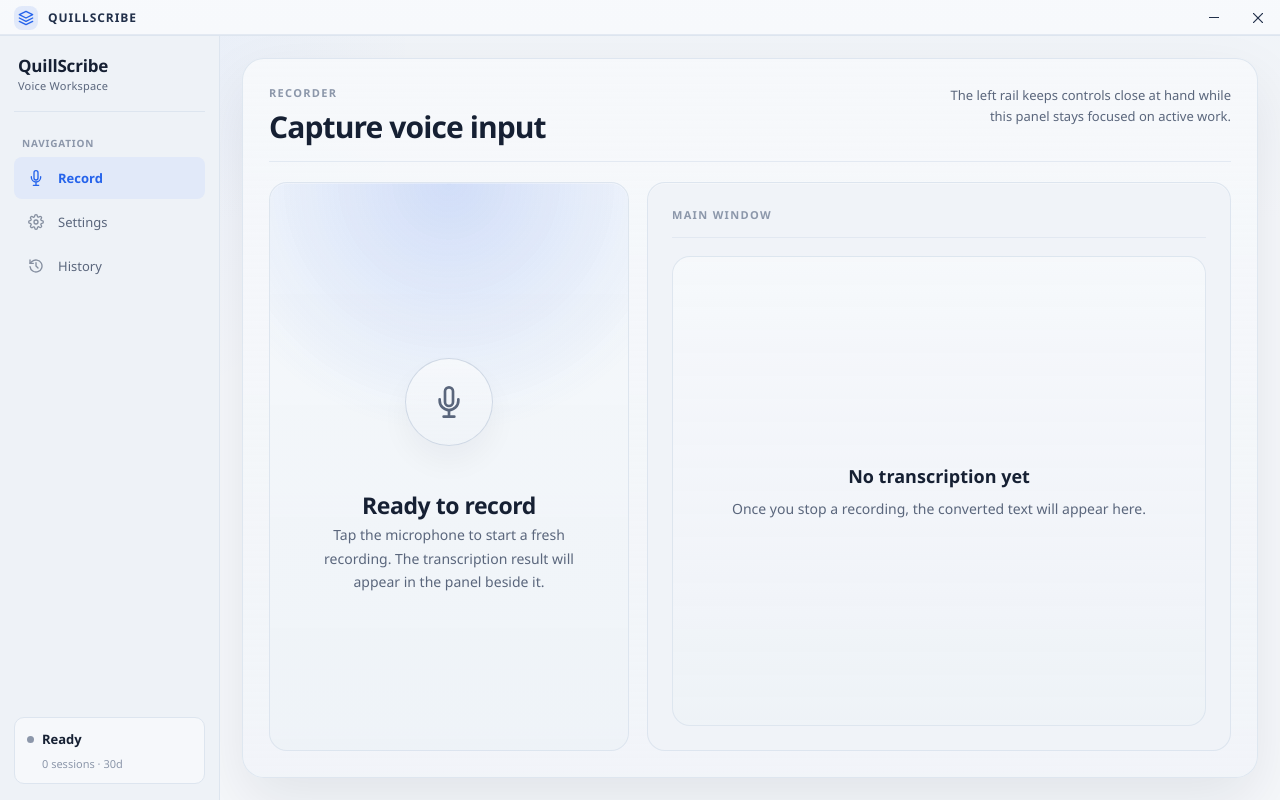
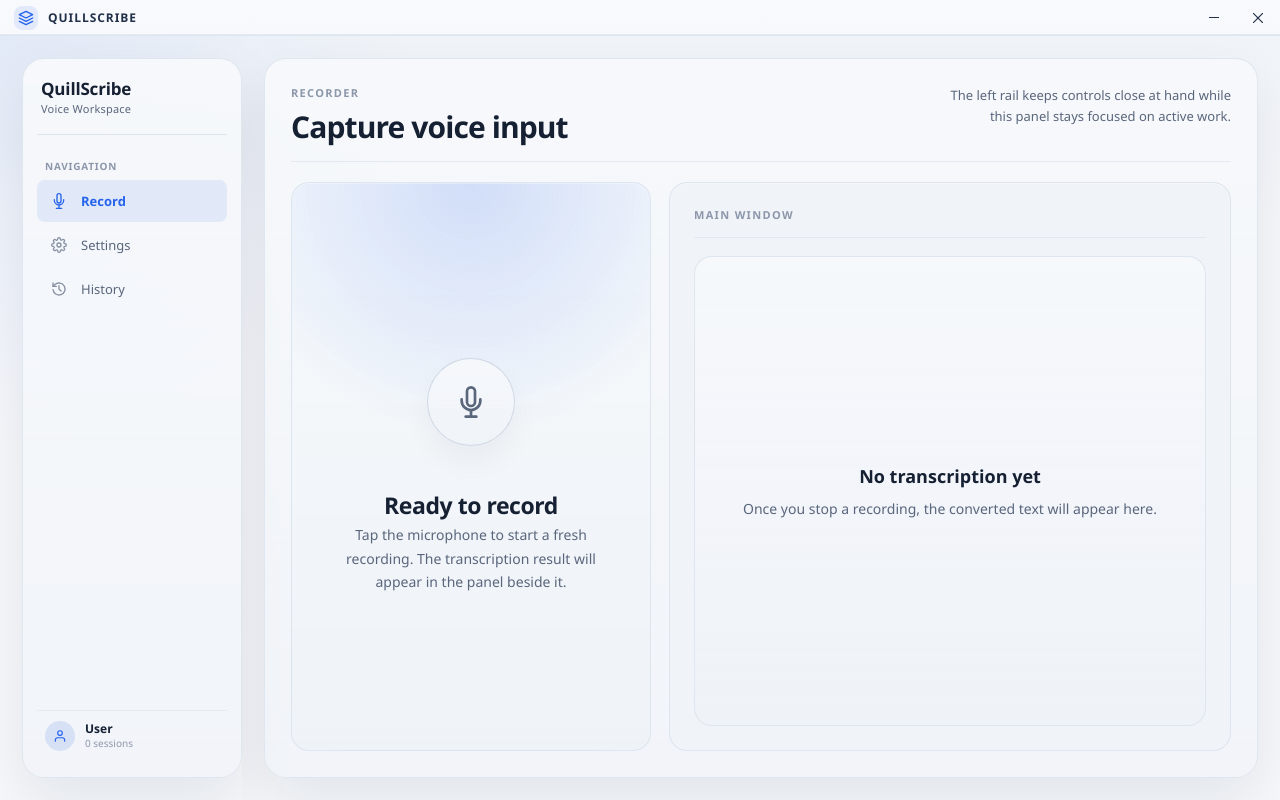
Before and after one commit to theguy000/QuillScribe, a Svelte app: page / in a window 1280 px wide. Built offline with nearby package versions, Linux system fonts and the light colour scheme.

Commit message:
Restyle sidebar as card matching panel design, replace status footer with user profile placeholder

```diff
--- a/src/App.svelte
+++ b/src/App.svelte
@@ -248,12 +248,17 @@
       </button>
     </nav>
 
-    <div class="sidebar-status-card">
-      <div class="sidebar-status-row">
-        <span class="status-dot" class:recording={isRecording}></span>
-        <p class="sidebar-status" class:recording={isRecording}>{statusMessage}</p>
+    <div class="sidebar-user">
+      <div class="user-avatar">
+        <svg width="14" height="14" viewBox="0 0 24 24" fill="none" stroke="currentColor" stroke-width="2" stroke-linecap="round" stroke-linejoin="round">
+          <path d="M20 21v-2a4 4 0 0 0-4-4H8a4 4 0 0 0-4 4v2" />
+          <circle cx="12" cy="7" r="4" />
+        </svg>
       </div>
-      <p class="sidebar-meta">{historyEntries.length} sessions &middot; {historyDays}d</p>
+      <div class="user-info">
+        <span class="user-name">User</span>
+        <span class="user-meta">{historyEntries.length} sessions</span>
+      </div>
     </div>
   </aside>
 
@@ -417,14 +422,18 @@
     flex-direction: column;
     gap: 24px;
     padding: 20px 14px 16px;
-    border-right: 1px solid var(--border-light);
-    background: var(--bg-secondary);
+    margin: 22px 0 22px 22px;
+    border: 1px solid color-mix(in srgb, var(--border-light) 92%, transparent);
+    border-radius: 22px;
+    background: linear-gradient(180deg, color-mix(in srgb, var(--bg-primary) 98%, transparent), color-mix(in srgb, var(--bg-secondary) 60%, transparent));
+    box-shadow: 0 24px 60px color-mix(in srgb, var(--shadow-lg) 62%, transparent);
     flex-shrink: 0;
   }
 
   .compact .sidebar {
     width: 200px;
     padding: 16px 12px;
+    margin: 16px 0 16px 16px;
     gap: 18px;
   }
 
@@ -547,49 +556,44 @@
     font-weight: 600;
   }
 
-  .sidebar-status-card {
+  .sidebar-user {
     margin-top: auto;
-    padding: 12px;
-    border-radius: 10px;
-    background: var(--bg-primary);
-    border: 1px solid var(--border-light);
+    display: flex;
+    align-items: center;
+    gap: 10px;
+    padding: 10px 8px;
+    border-top: 1px solid color-mix(in srgb, var(--border-light) 60%, transparent);
   }
 
-  .sidebar-status-row {
+  .user-avatar {
+    width: 30px;
+    height: 30px;
+    border-radius: 50%;
+    background: color-mix(in srgb, var(--accent) 12%, var(--bg-secondary));
+    color: var(--accent);
     display: flex;
     align-items: center;
-    gap: 8px;
-  }
-
-  .status-dot {
-    width: 7px;
-    height: 7px;
-    border-radius: 50%;
-    background: var(--text-muted);
+    justify-content: center;
     flex-shrink: 0;
   }
 
-  .status-dot.recording {
-    background: var(--accent);
-    box-shadow: 0 0 0 3px color-mix(in srgb, var(--accent) 20%, transparent);
+  .user-info {
+    display: flex;
+    flex-direction: column;
+    min-width: 0;
   }
 
-  .sidebar-status {
-    font-size: 13px;
+  .user-name {
+    font-size: 12px;
     font-weight: 600;
     color: var(--text-primary);
+    line-height: 1.2;
   }
 
-  .sidebar-status.recording {
-    color: var(--accent);
-  }
-
-  .sidebar-meta {
-    margin-top: 6px;
-    font-size: 11px;
-    line-height: 1.4;
+  .user-meta {
+    font-size: 10px;
     color: var(--text-muted);
-    padding-left: 15px;
+    line-height: 1.3;
   }
 
   .workspace {
@@ -902,10 +906,11 @@
     }
 
     .sidebar {
-      width: 100%;
+      width: auto;
+      margin: 14px 14px 0 14px;
       padding-top: 14px;
       border-right: none;
-      border-bottom: 1px solid var(--border-light);
+      border-bottom: none;
     }
 
     .sidebar-nav {
@@ -918,8 +923,10 @@
       display: none;
     }
 
-    .sidebar-status-card {
+    .sidebar-user {
       margin-top: 0;
+      border-top: none;
+      padding-top: 4px;
     }
 
     .panel-header,
```
